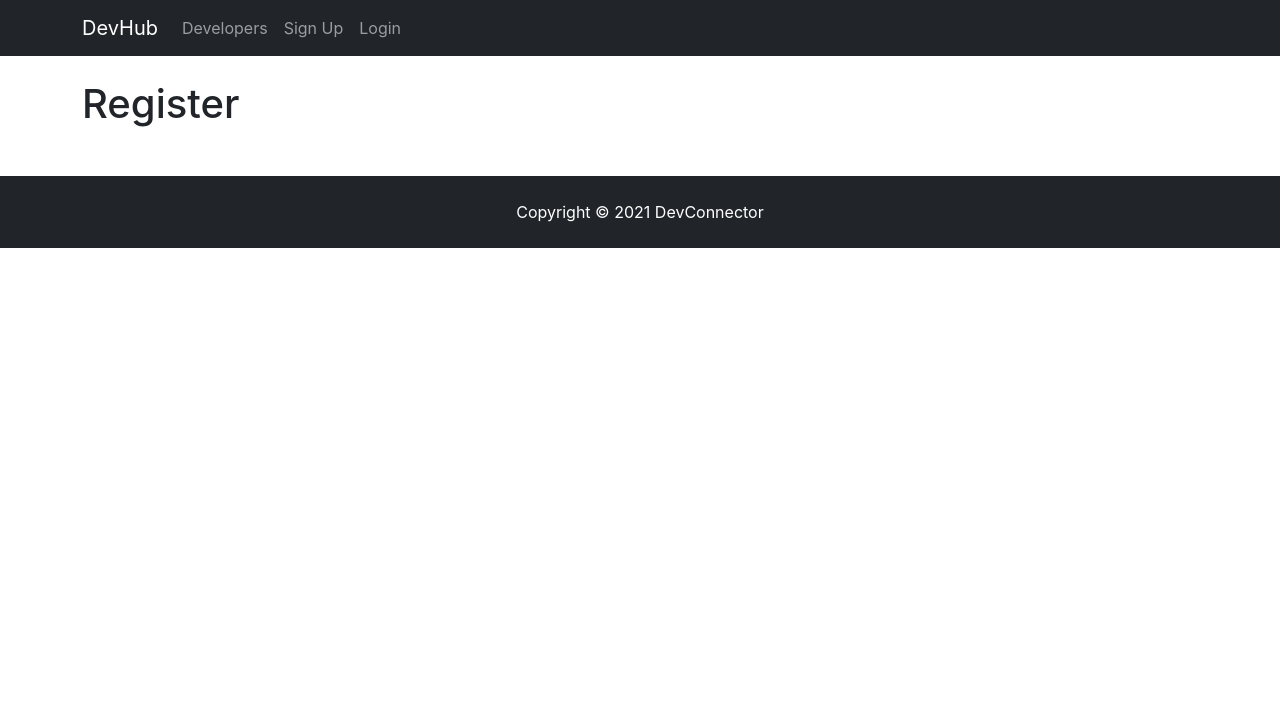
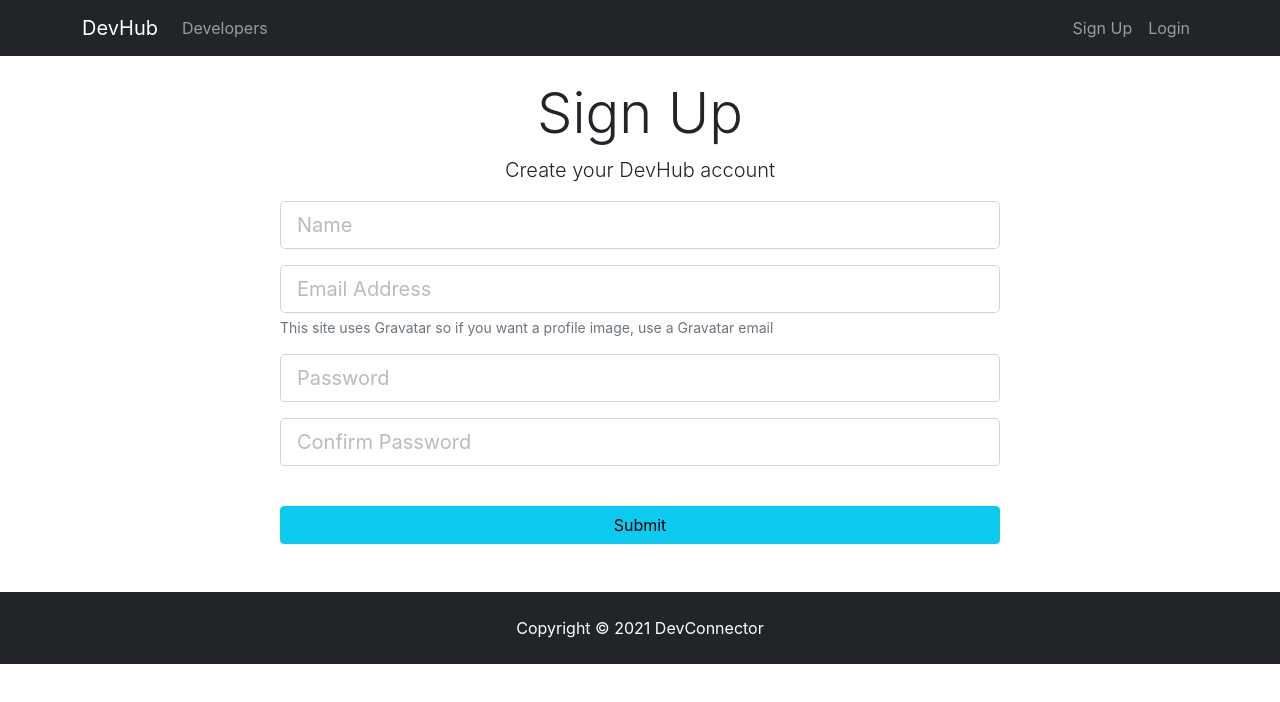
Before and after one commit to SalmanAhmad2955/DevHub, a React (Create React App) app in the folder client/: page /register in a window 1280 px wide. Shown: the top 702 px of the page. Built offline with nearby package versions, Linux system fonts and the light colour scheme.

Commit message:
REG and Login sert state

```diff
--- a/client/public/index.html
+++ b/client/public/index.html
@@ -15,6 +15,7 @@
       user's mobile device or desktop. See https://developers.google.com/web/fundamentals/web-app-manifest/
     -->
     <link rel="manifest" href="%PUBLIC_URL%/manifest.json" />
+    <link rel="stylesheet" href="https://stackpath.bootstrapcdn.com/bootstrap/4.1.0/css/bootstrap.min.css" integrity="sha384-9gVQ4dYFwwWSjIDZnLEWnxCjeSWFphJiwGPXr1jddIhOegiu1FwO5qRGvFXOdJZ4" crossorigin="anonymous">
     <link href="https://cdn.jsdelivr.net/npm/bootstrap@5.1.1/dist/css/bootstrap.min.css" rel="stylesheet" integrity="sha384-F3w7mX95PdgyTmZZMECAngseQB83DfGTowi0iMjiWaeVhAn4FJkqJByhZMI3AhiU" crossorigin="anonymous">
     <link rel="stylesheet" href="https://cdnjs.cloudflare.com/ajax/libs/font-awesome/6.0.0-beta2/css/all.min.css" integrity="sha512-YWzhKL2whUzgiheMoBFwW8CKV4qpHQAEuvilg9FAn5VJUDwKZZxkJNuGM4XkWuk94WCrrwslk8yWNGmY1EduTA==" crossorigin="anonymous" referrerpolicy="no-referrer" />
     <title>DevHub: Social Network For Developers</title>
@@ -22,6 +23,7 @@
   <body>
     <noscript>You need to enable JavaScript to run this app.</noscript>
     <div id="root"></div>
+    <script defer src="https://use.fontawesome.com/releases/v5.0.7/js/all.js"></script>
     <script src="https://code.jquery.com/jquery-3.3.1.slim.min.js" integrity="sha384-q8i/X+965DzO0rT7abK41JStQIAqVgRVzpbzo5smXKp4YfRvH+8abtTE1Pi6jizo"
     crossorigin="anonymous"></script>
     <script src="https://cdnjs.cloudflare.com/ajax/libs/popper.js/1.14.0/umd/popper.min.js" integrity="sha384-cs/chFZiN24E4KMATLdqdvsezGxaGsi4hLGOzlXwp5UZB1LY//20VyM2taTB4QvJ"
--- a/client/src/components/auth/Login.js
+++ b/client/src/components/auth/Login.js
@@ -1,11 +1,69 @@
 import React, { Component } from 'react'
 
 class Login extends Component {
+    constructor() {
+        super();
+        this.state = {
+          name: '',
+          email: '',
+          password: '',
+          errors: {}
+        };
+
+        this.onChange = this.onChange.bind(this);
+        this.onSubmit = this.onSubmit.bind(this);
+      }
+
+      onSubmit(e) {
+        e.preventDefault();
+
+        const user = {
+          email: this.state.email,
+          password: this.state.password
+        };
+
+        console.log(user);
+      }
+
+      onChange(e) {
+        this.setState({ [e.target.name]: e.target.value });
+      }
+
     render() {
         return (
-            <div>
-                <h1>Login</h1>
+    <div className="login">
+    <div className="container">
+      <div className="row">
+        <div className="col-md-8 m-auto">
+          <h1 className="display-4 text-center">Log In</h1>
+          <p className="lead text-center">Sign in to your DevHub account</p>
+          <form onSubmit={this.onSubmit}>
+            <div className="form-group">
+              <input
+              type="email"
+              className="form-control form-control-lg"
+              placeholder="Email Address"
+              name="email"
+              value={this.state.email}
+              onChange={this.onChange} />
             </div>
+            <div className="form-group">
+              <input
+              type="password"
+              className="form-control form-control-lg"
+              placeholder="Password"
+              name="password"
+              value={this.state.password}
+              onChange={this.onChange} />
+            </div>
+            <input
+            type="submit"
+            className="btn btn-info btn-block mt-4" />
+          </form>
+        </div>
+      </div>
+    </div>
+  </div>
         )
     }
 }
--- a/client/src/components/auth/Register.js
+++ b/client/src/components/auth/Register.js
@@ -1,14 +1,115 @@
-import React, { Component } from 'react'
+import React, { Component } from 'react';
+
 
 class Register extends Component {
-    render() {
-        return (
-            <div>
-                <h1>Register</h1>
+  constructor() {
+    super();
+    this.state = {
+      name: '',
+      email: '',
+      password: '',
+      password2: '',
+      errors: {}
+    };
+
+    this.onChange = this.onChange.bind(this);
+    this.onSubmit = this.onSubmit.bind(this);
+  }
+
+  onChange(e) {
+    this.setState({ [e.target.name]: e.target.value });
+  }
+
+  onSubmit(e) {
+    e.preventDefault();
+
+    const newUser = {
+      name: this.state.name,
+      email: this.state.email,
+      password: this.state.password,
+      password2: this.state.password2
+    };
+
+    console.log(newUser);
+  }
+
+  render() {
+    const { errors } = this.state;
+
+    return (
+      <div className="register">
+        <div className="container">
+          <div className="row">
+            <div className="col-md-8 m-auto">
+              <h1 className="display-4 text-center">Sign Up</h1>
+              <p className="lead text-center">
+                Create your DevHub account
+              </p>
+              <form noValidate onSubmit={this.onSubmit}>
+                <div className="form-group">
+                  <input
+                    type="text"
+                    className='form-control form-control-lg'
+                    placeholder="Name"
+                    name="name"
+                    value={this.state.name}
+                    onChange={this.onChange}
+                  />
+
+                    <div className="invalid-feedback">{errors.name}</div>
+
+                </div>
+                <div className="form-group">
+                  <input
+                    type="email"
+                    className='form-control form-control-lg'
+                    placeholder="Email Address"
+                    name="email"
+                    value={this.state.email}
+                    onChange={this.onChange}
+                  />
+
+                    <div className="invalid-feedback">{errors.email}</div>
+
+                  <small className="form-text text-muted">
+                    This site uses Gravatar so if you want a profile image, use
+                    a Gravatar email
+                  </small>
+                </div>
+                <div className="form-group">
+                  <input
+                    type="password"
+                    className='form-control form-control-lg'
+                    placeholder="Password"
+                    name="password"
+                    value={this.state.password}
+                    onChange={this.onChange}
+                  />
+
+                    <div className="invalid-feedback">{errors.password}</div>
+
+                </div>
+                <div className="form-group">
+                  <input
+                    type="password"
+                    className='form-control form-control-lg'
+                    placeholder="Confirm Password"
+                    name="password2"
+                    value={this.state.password2}
+                    onChange={this.onChange}
+                  />
+
+                    <div className="invalid-feedback">{errors.password2}</div>
+
+                </div>
+                <input type="submit" className="btn btn-info btn-block mt-4" />
+              </form>
             </div>
-        )
-    }
+          </div>
+        </div>
+      </div>
+    );
+  }
 }
 
-
 export default Register;
```
